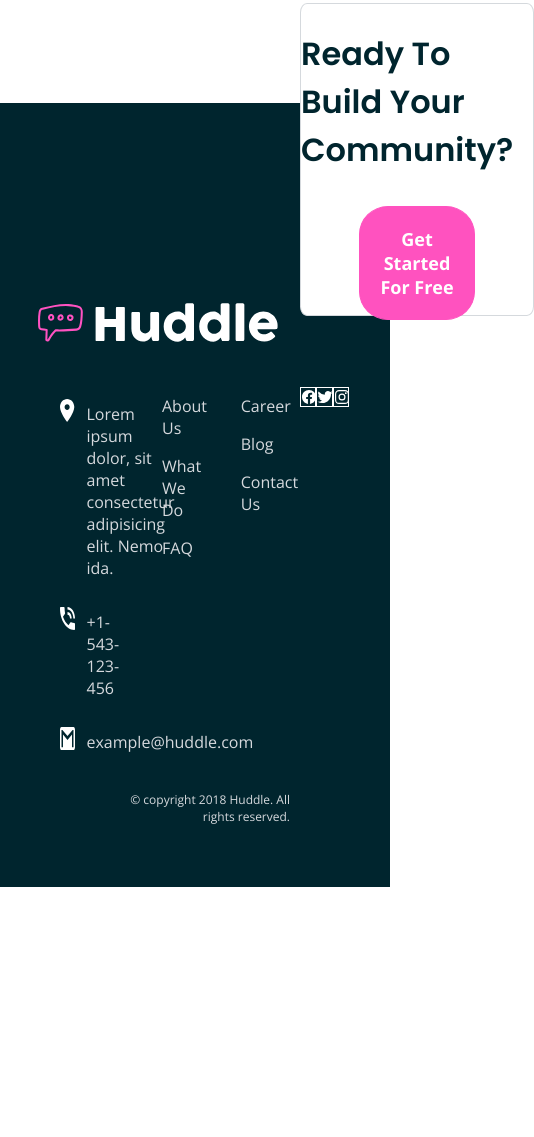
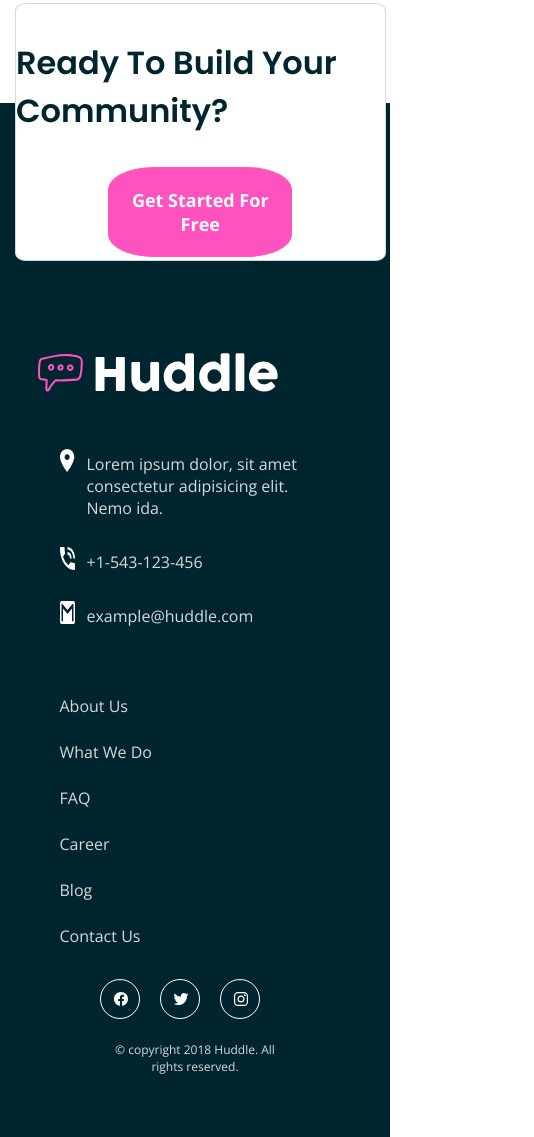
Before and after one commit to ecoderP/Responsive-Landing-Page-Task-Zuri-Team, a plain HTML site: page index.html in a window 390 px wide. Shown: the part 3367-4504 px from the top of the page, 534 px wide, since content can reach past the window. Before the commit the page ends 4254 px from the top, so only its background shows below. Drawn offline with nearby package versions, Linux system fonts and the light colour scheme.

Commit message:
completed task

```diff
--- a/media_query.css
+++ b/media_query.css
@@ -33,4 +33,40 @@
         margin-top: 30px;
         text-align: center;
     }
+    .footer-call-to-action {
+        width: 95%;
+        height: 25%;
+        left: 15px;
+    }
+    .footer-content-area {
+        margin-top: 170px;
+
+    }
+    .footer-blocks {
+        flex-direction: column;
+    }
+    .footer-blocks1,
+    .footer-links1,
+    .footer-links2,
+    .footer-socials {
+        width: 100%;
+    }
+    .footer-links1 {
+        margin-top: 20px;
+        padding-bottom: 0;
+    }
+    .footer-links2 {
+        padding-top: 0;
+    }
+    .footer-links1 a,
+    .footer-links2 a {
+        padding: 12px;
+    }
+
+    .footer-socials {
+        justify-content: center;
+    }
+    .copyright {
+        text-align: center;
+    }
 }
--- a/style.css
+++ b/style.css
@@ -233,18 +233,27 @@ footer {
     width: 20%;
     display: flex;
 }
+
 .social-icon {
-    width: 20px;
-    height: 20px;
+    width: 40px;
+    height: 40px;
+    margin-right: 20px;
     text-align: right;
     border: 1px solid #fff;
+    border-radius: 50%;
+    cursor: pointer;
+}
+.social-icon:hover {
+    color: hsl(322, 100%, 66%);
+    border-color: hsl(322, 100%, 66%);
 }
 .facebook,
 .twitter,
 .instagram {
-    width: 50%;
+    padding: 10px;
     color: #fff;
 }
+
 
 /*Copyright*/
 .copyright {
```
